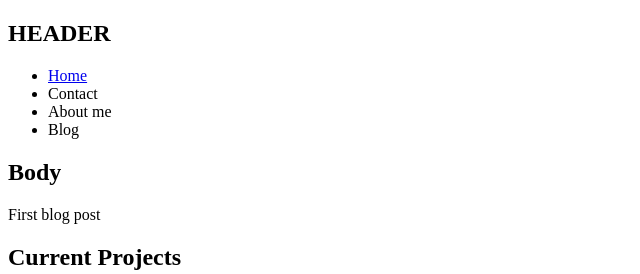
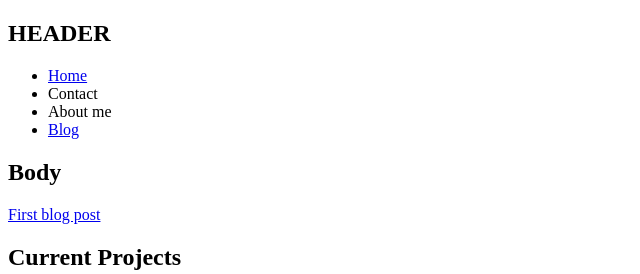
Before and after one commit to jacobwboer/jacobwboer.github.io, a plain HTML site: page blog/index.html in a window 1280 px wide. Shown: the top 274 px of the page, without its empty margins (0-640 px from the left). Drawn offline with Linux system fonts and the light colour scheme.

Commit message:
Update blog links

```diff
--- a/blog/index.html
+++ b/blog/index.html
@@ -10,12 +10,12 @@
         <li><a href="http://jacobwboer.github.io">Home</a></li>
         <li>Contact</li>
         <li>About me</li>
-        <li>Blog</li>
+        <li><a href="http://jacobwboer.github.io/blog/t1-git-blog.html">Blog</a></li>
       </ul>
   </section>
   <section>
     <h1>Body</h1>
-      <p><a href="http://jacobwboer.github.io/blog/t1-git-blog.html"></a>First blog post</p>
+      <p><a href="http://jacobwboer.github.io/blog/t1-git-blog.html">First blog post</a></p>
   </section>
   <section>
     <h1>Current Projects</h1>
```
Also changed, not shown: index.html (+1 -1 lines).
